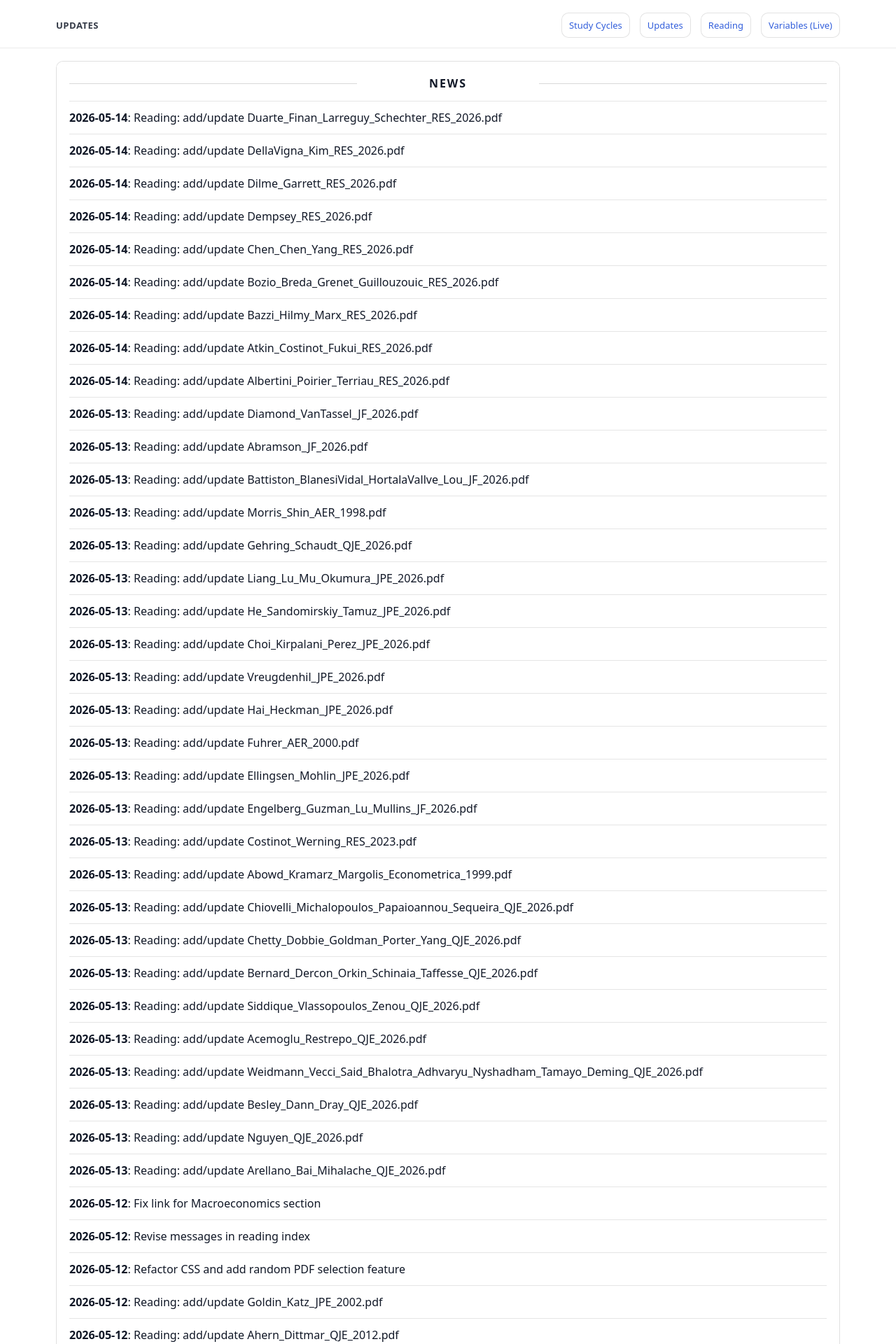
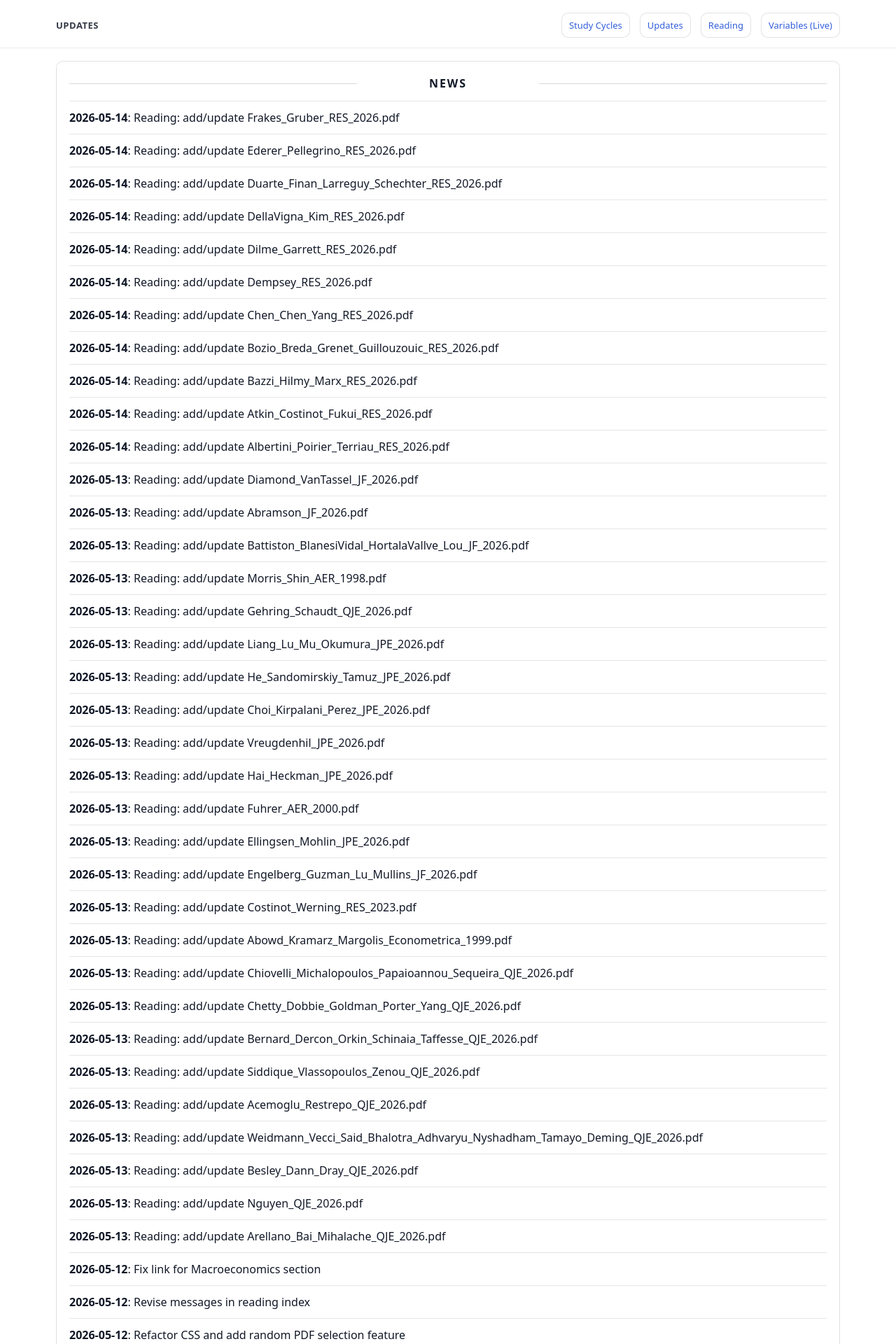
Before and after one commit to yaxinzn/study-archive, a Jekyll site: the page built from updates/index.md, in a window 1280 px wide. Shown: the top 1920 px of the page at 70% size. Built offline with Jekyll 4.4.1, drawn with Linux system fonts in a browser that asks for light colours; some of the changed text lies outside the part shown.

Commit message:
chore: update NEWS feed

```diff
--- a/_data/news.yml
+++ b/_data/news.yml
@@ -1,4 +1,10 @@
 # Auto-generated update history (sorted newest -> oldest). Do not edit manually.
+- ts: "1778711534"
+  date: "2026-05-14"
+  title: "Reading: add/update Frakes_Gruber_RES_2026.pdf"
+- ts: "1778711506"
+  date: "2026-05-14"
+  title: "Reading: add/update Ederer_Pellegrino_RES_2026.pdf"
 - ts: "1778711362"
   date: "2026-05-14"
   title: "Reading: add/update Duarte_Finan_Larreguy_Schechter_RES_2026.pdf"
```
